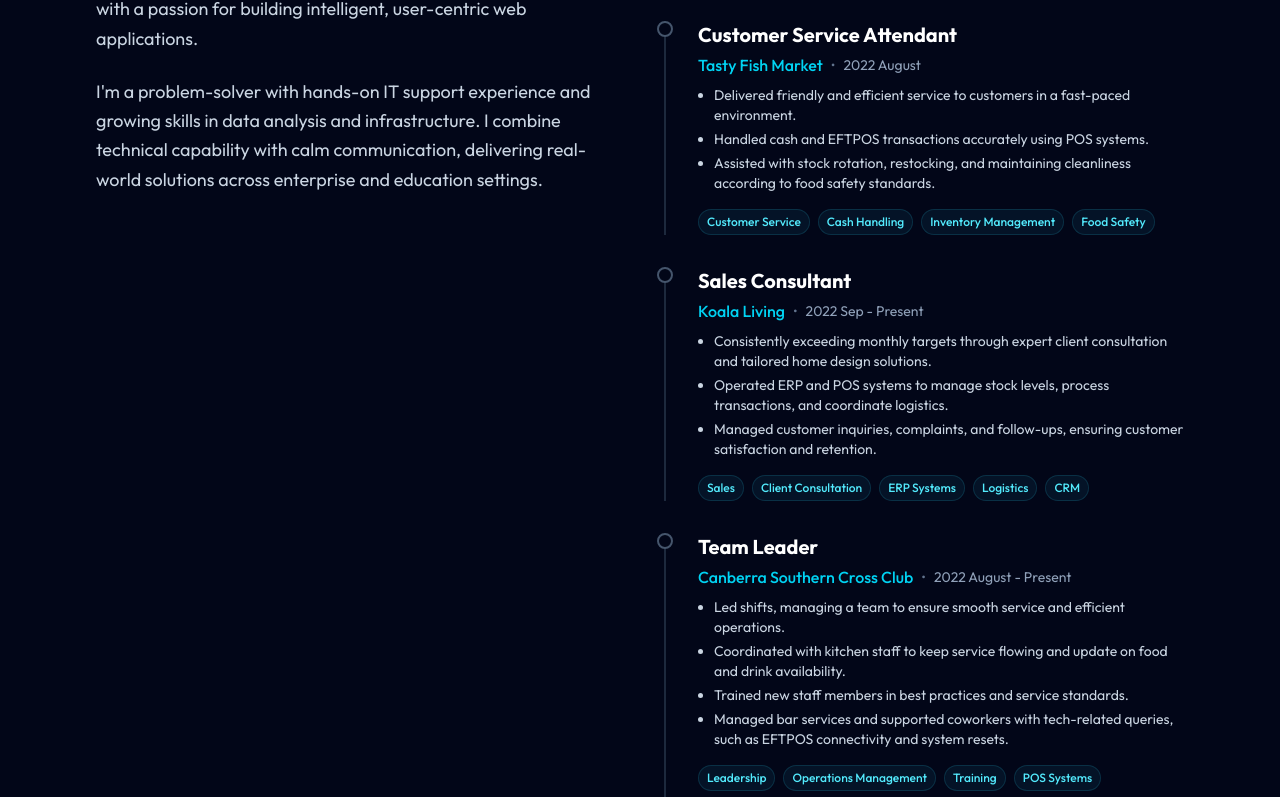
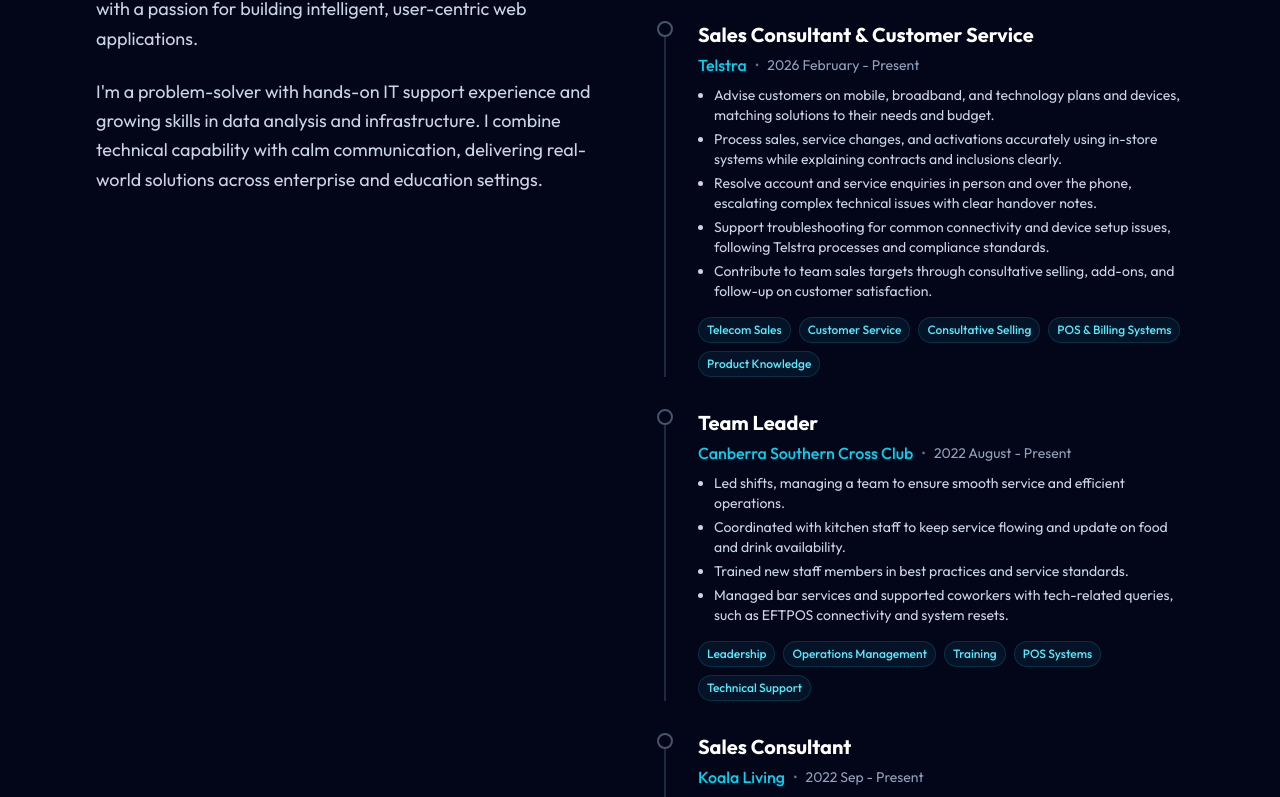
Before and after one commit to Sahil-Stha/sahil-portfolio, a React (Vite) app in the folder Portfolio.V2/sahil-portfolio/: page / in a window 1280 px wide. Shown: the part 1051-1848 px from the top of the page. Built offline with nearby package versions, Linux system fonts and the light colour scheme.

Commit message:
Update portfolio hero section, about content, and deploy scripts

```diff
--- a/Portfolio.V2/sahil-portfolio/src/components/About.jsx
+++ b/Portfolio.V2/sahil-portfolio/src/components/About.jsx
@@ -2,28 +2,18 @@
 
 
     const experiences = [
-
         {
-            role: 'Customer Service Attendant',
-            company: 'Tasty Fish Market',
-            period: '2022 August',
+            role: 'Sales Consultant & Customer Service',
+            company: 'Telstra',
+            period: '2026 February - Present',
             description: [
-                'Delivered friendly and efficient service to customers in a fast-paced environment.',
-                'Handled cash and EFTPOS transactions accurately using POS systems.',
-                'Assisted with stock rotation, restocking, and maintaining cleanliness according to food safety standards.'
+                'Advise customers on mobile, broadband, and technology plans and devices, matching solutions to their needs and budget.',
+                'Process sales, service changes, and activations accurately using in-store systems while explaining contracts and inclusions clearly.',
+                'Resolve account and service enquiries in person and over the phone, escalating complex technical issues with clear handover notes.',
+                'Support troubleshooting for common connectivity and device setup issues, following Telstra processes and compliance standards.',
+                'Contribute to team sales targets through consultative selling, add-ons, and follow-up on customer satisfaction.'
             ],
-            skills: ['Customer Service', 'Cash Handling', 'Inventory Management', 'Food Safety']
-        },
-        {
-            role: 'Sales Consultant',
-            company: 'Koala Living',
-            period: '2022 Sep - Present',
-            description: [
-                'Consistently exceeding monthly targets through expert client consultation and tailored home design solutions.',
-                'Operated ERP and POS systems to manage stock levels, process transactions, and coordinate logistics.',
-                'Managed customer inquiries, complaints, and follow-ups, ensuring customer satisfaction and retention.'
-            ],
-            skills: ['Sales', 'Client Consultation', 'ERP Systems', 'Logistics', 'CRM']
+            skills: ['Telecom Sales', 'Customer Service', 'Consultative Selling', 'POS & Billing Systems', 'Product Knowledge']
         },
         {
             role: 'Team Leader',
@@ -36,6 +26,17 @@
                 'Managed bar services and supported coworkers with tech-related queries, such as EFTPOS connectivity and system resets.'
             ],
             skills: ['Leadership', 'Operations Management', 'Training', 'POS Systems', 'Technical Support']
+        },
+        {
+            role: 'Sales Consultant',
+            company: 'Koala Living',
+            period: '2022 Sep - Present',
+            description: [
+                'Consistently exceeding monthly targets through expert client consultation and tailored home design solutions.',
+                'Operated ERP and POS systems to manage stock levels, process transactions, and coordinate logistics.',
+                'Managed customer inquiries, complaints, and follow-ups, ensuring customer satisfaction and retention.'
+            ],
+            skills: ['Sales', 'Client Consultation', 'ERP Systems', 'Logistics', 'CRM']
         }
     ]
 
--- a/Portfolio.V2/sahil-portfolio/src/components/Hero.jsx
+++ b/Portfolio.V2/sahil-portfolio/src/components/Hero.jsx
@@ -24,7 +24,7 @@
                 <div className="max-w-4xl mx-auto text-center" data-aos="fade-up">
                     <div className="mb-8">
                         <img
-                            src="/assets/Avatar_Image.jpeg"
+                            src="/assets/Profile_Pic.PNG"
                             alt="Sahil Shrestha"
                             className="w-64 h-64 rounded-2xl mx-auto border-4 border-cyan-500/20 shadow-xl shadow-cyan-500/10 object-cover"
                         />
```
Also changed, not shown: 2 other files (tests, documents, lock files or other folders).
